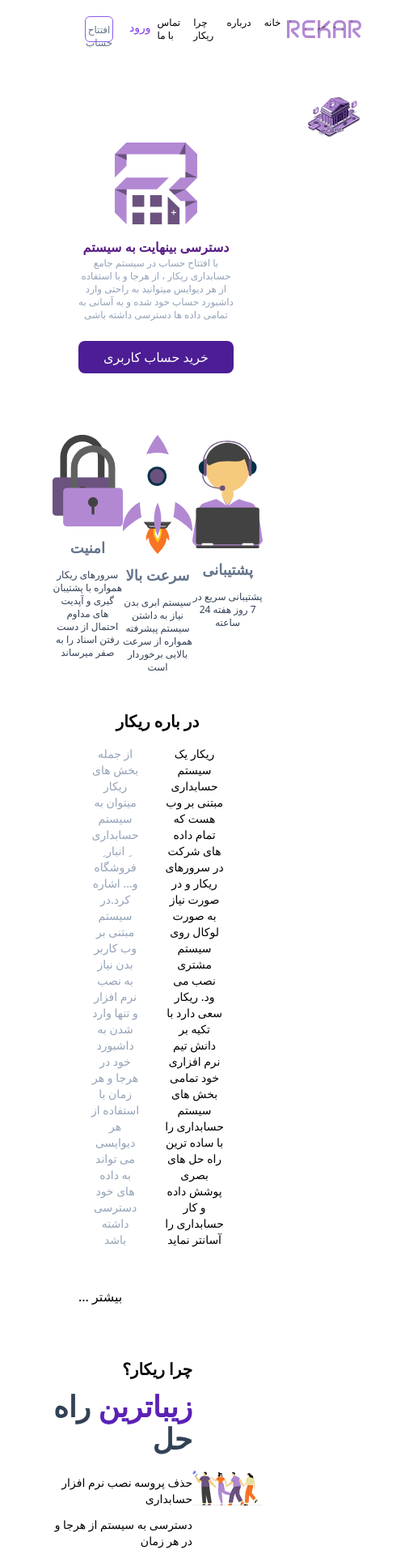
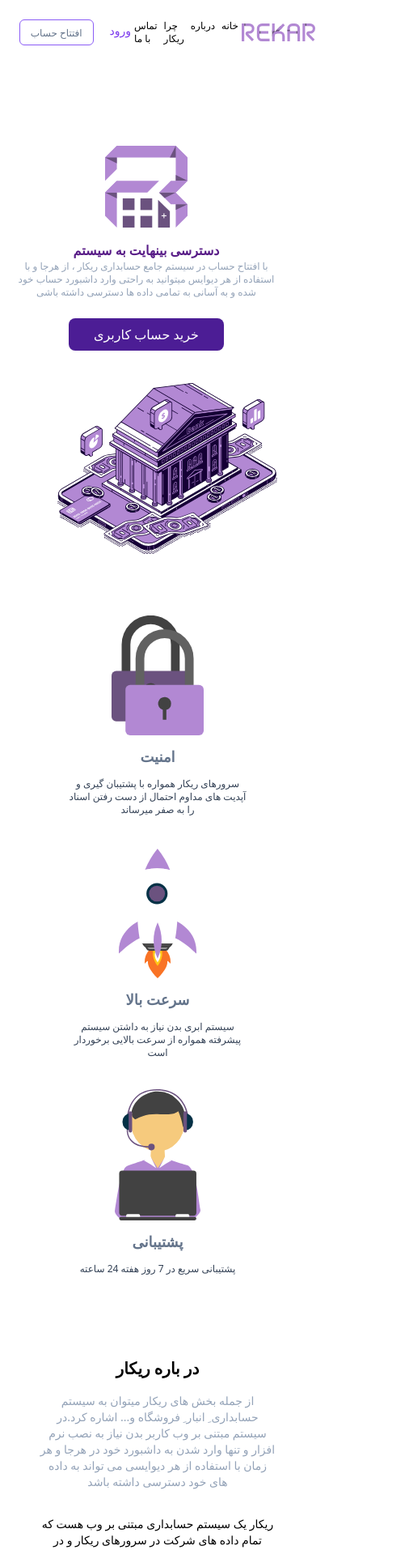
Before and after one commit to rekar-accounting/frontend, a Next.js app: page / in a window 390 px wide. Shown: the top 1914 px of the page at 81% size, 506 px wide, since content can reach past the window. Built offline with nearby package versions, Linux system fonts and the light colour scheme.

Commit message:
responsive all

```diff
--- a/pages/Component/Card.js
+++ b/pages/Component/Card.js
@@ -3,7 +3,7 @@
 
 export default function Card (props) {
   return (
-    <div className="border border-none w-56 h-72">
+    <div className="border border-none w-56 h-72 ">
         <img src={props.img} className=" mx-auto mt-3" />
         <h2 className=" text-center mt-3 font-bold text-lg text-slate-500">{props.name}</h2>
         <h2 className="text-xs mt-3 text-center text-slate-700">{props.title}</h2>
--- a/pages/index.tsx
+++ b/pages/index.tsx
@@ -10,24 +10,24 @@
 
 const Home: NextPage = () => {
   return (
-    <div className="container mx-auto w-2/3 mb-20 sm:w-screen md:w-2/3 lg:w-2/3 ">
-      <nav className="flex items-center border-2 border-none h-10 mt-4 border-box sm:w-container md:w-full lg:w-container">
-        <div className=" border border-violet-500 w-36 hover:bg-violet-100 h-8 rounded-md text-center text-xs text-slate-500 pt-2 ml-10 box-border">
+    <div className=" mx-auto mb-20 mt-5 md:container md:w-2/3 lg:w-2/3 ">
+      <nav className="flex items-center border border-none h-10 sm:w-screen md:container lg:container ">
+        <div className=" border border-violet-500 w-36 hover:bg-violet-100 h-8 ml-6 rounded-md text-center text-xs text-slate-500 pt-2 md:ml-16">
           <Link href="/"> افتتاح حساب </Link>
         </div>
         <div className=" pl-5 text-violet-600 text-sm pb-1">
           <Link href="/"> ورود </Link>
         </div>
-        <div className=" flex text-xs sm:justify-around md:justify-end lg:ml-auto">
-          <a href="/" className="p-2">{" "}تماس با ما{" "}</a>
-          <a href="/" className="p-2">{" "}چرا ریکار{" "}</a>
-          <a href="/" className="p-2">{" "}درباره{" "}</a>
-          <a href="/" className="p-2">{" "}خانه{" "}</a>
+        <div className="flex text-xs md:justify-around lg:ml-auto lg:mr-10">
+          <a href="/" className="p-1 sm:p-2">{" "}تماس با ما{" "}</a>
+          <a href="/" className="p-1 sm:p-2">{" "}چرا ریکار{" "}</a>
+          <a href="/" className="p-1 sm:p-2">{" "}درباره{" "}</a>
+          <a href="/" className="p-1 sm:p-2">{" "}خانه{" "}</a>
         </div>
         <img src="IMG/rekar-logotype.svg" alt="rekarlogotype" />
       </nav>
-      <div className=" flex mt-16 ml-8">
-        <div className="border-2 border-none w-80 mr-7 text-center sm:col ">
+      <div className=" mt-16 flex flex-wrap justify-center md:flex-nowrap lg:flex-nowrap lg:ml-10 ">
+        <div className="border-2 border-none w-80 mr-7 text-center">
           <img className=" mx-auto pt-14" src="IMG/rekar-logo.svg" />
           <h1 className=" text-center font-bold text-purple-900 pt-4"> دسترسی بینهایت به سیستم </h1>
           <p className="text-xs text-center text-slate-400"> با افتتاح حساب در سیستم جامع حسابداری ریکار ، از هرجا و با استفاده از هر دیوایس میتوانید به راحتی وارد داشبورد حساب خود شده و به آسانی به تمامی داده ها دسترسی داشته باشی </p>
@@ -35,27 +35,30 @@
             <Link href='/'> خرید حساب کاربری </Link>
           </button>
         </div>
-        <div className=" sm:flex sm:pr-16 lg:mx-auto lg:ml-auto">
+        <div className="flex justify-center w-4/5 pt-10 pr-10">
           <img className=" mx-auto ml-16" src="IMG/bank-artwork.svg"/>
         </div>
       </div>
-      <div className="flex justify-around mt-16">
+      <div className="flex flex-wrap justify-center mt-16 md:flex-nowrap lg:justify-around ">
         <Card img="IMG/security-icon.svg" name=" امنیت " title=" سرورهای ریکار همواره با پشتیبان گیری و آپدیت های مداوم احتمال از دست رفتن اسناد را به صفر میرساند " />
         <Card img="IMG/shuttle-icon.svg" name=" سرعت بالا " title=" سیستم ابری بدن نیاز به داشتن سیستم پیشرفته همواره از سرعت بالایی برخوردار است " />
         <Card img="IMG/support-icon.svg" name=" پشتیبانی " title=" پشتیبانی سریع در 7 روز هفته 24 ساعته " />
       </div>
       <div>
+        <div>
           <h1 className=" mt-16 text-center text-xl font-bold "> در باره ریکار </h1>
         </div>
-      <div className=" flex mx-8">
+        <div className=" mx-8 flex flex-wrap md:flex-nowrap ">
           <p className=" text-center text-sm text-slate-400 m-4 "> از جمله بخش های ریکار میتوان به سیستم حسابداری ِ انبار ِ فروشگاه و... اشاره کرد.در سیستم مبتنی بر وب کاربر بدن نیاز به نصب نرم افزار و تنها وارد شدن به داشبورد خود در هرجا و هر زمان با استفاده از هر دیوایسی می تواند به داده های خود دسترسی داشته باشد </p>
           <p className=" text-center text-sm m-4"> ریکار یک سیستم حسابداری مبتنی بر وب هست که تمام داده های شرکت در سرورهای ریکار و در صورت نیاز به صورت لوکال روی سیستم مشتری نصب می ود. ریکار سعی دارد با تکیه بر دانش تیم نرم افزاری خود تمامی بخش های سیستم حسابداری را با ساده ترین راه حل های بصری پوشش داده و کار حسابداری را آسانتر نماید </p>
+        </div>
       </div>
       <div className=" mt-8 ml-8">
         <Link href='/'> ... بیشتر </Link>
       </div>
-      <div className=" flex mt-16">
-        <div className=" mx-auto text-right">
+      <div>
+        <div className="mt-16 flex justify-center flex-wrap lg:flex-nowrap lg:justify-between">
+          <div className=" mx-auto text-right lg:pt-14 lg:pl-14">
             <h1 className=" text-xl font-bold"> چرا ریکار؟ </h1>
             <h1 className=" text-4xl text-violet-800 font-bold pt-3"> زیباترین <span className=" text-slate-700"> راه حل </span> </h1>
             <ul>
@@ -65,22 +68,23 @@
               <li className=" pt-3 text-sm"> پشتیبانی یک ساله </li>
             </ul>
           </div>
-        <div className=" mx-auto w-1/2 my-auto">
-          <img src="IMG/people-artwork.svg" alt="" />
+          <div className="mx-auto pt-7 lg:flex lg:justify-end">
+            <img src="IMG/people-artwork.svg" alt="people-artwork" />
+          </div>
         </div>
       </div>
       <div>
         <Hazhar />
       </div>
-      <div className=" flex">
+      <div className=" flex flex-wrap justify-center md:flex-nowrap ">
         <form action="">
           <input type="email" placeholder=" ایمیل شما " required className=" text-right w-96 h-10 bg-slate-200 rounded-lg text-xs outline-none px-3 mx-auto" /><br />
           <input type="text" placeholder=" متن پیام " required className=" text-right w-96 h-32 bg-slate-200 mt-4 rounded-lg outline-none pb-24 px-3 text-xs mx-auto" /><br />
           <input type="submit" value=" ارسال "  className=" border w-96 h-12 mt-4 rounded-lg bg-violet-900 text-white font-bold " />
         </form>
-        <div className=" text-center mx-auto">
-          <h1 className=" text-2xl font-bold"> تماس با ما </h1>
-          <p className=" text-slate-500"> با استفاده از فرم روبه رو با ما در تماس باشید </p>
+        <div className=" text-center pt-9 md:pl-10">
+          <h1 className=" text-2xl font-bold sm:pl-4"> تماس با ما </h1>
+          <p className=" text-slate-500 sm:pl-7"> با استفاده از این فرم با ما در تماس باشید </p>
         </div>
       </div>
       <div className=" w-full my-16 bg-zinc-900 h-64 ">
@@ -137,5 +141,4 @@
     </div>
   );
 };
-
 export default Home;
```
Lines whose indentation alone changed are shown as unchanged.
